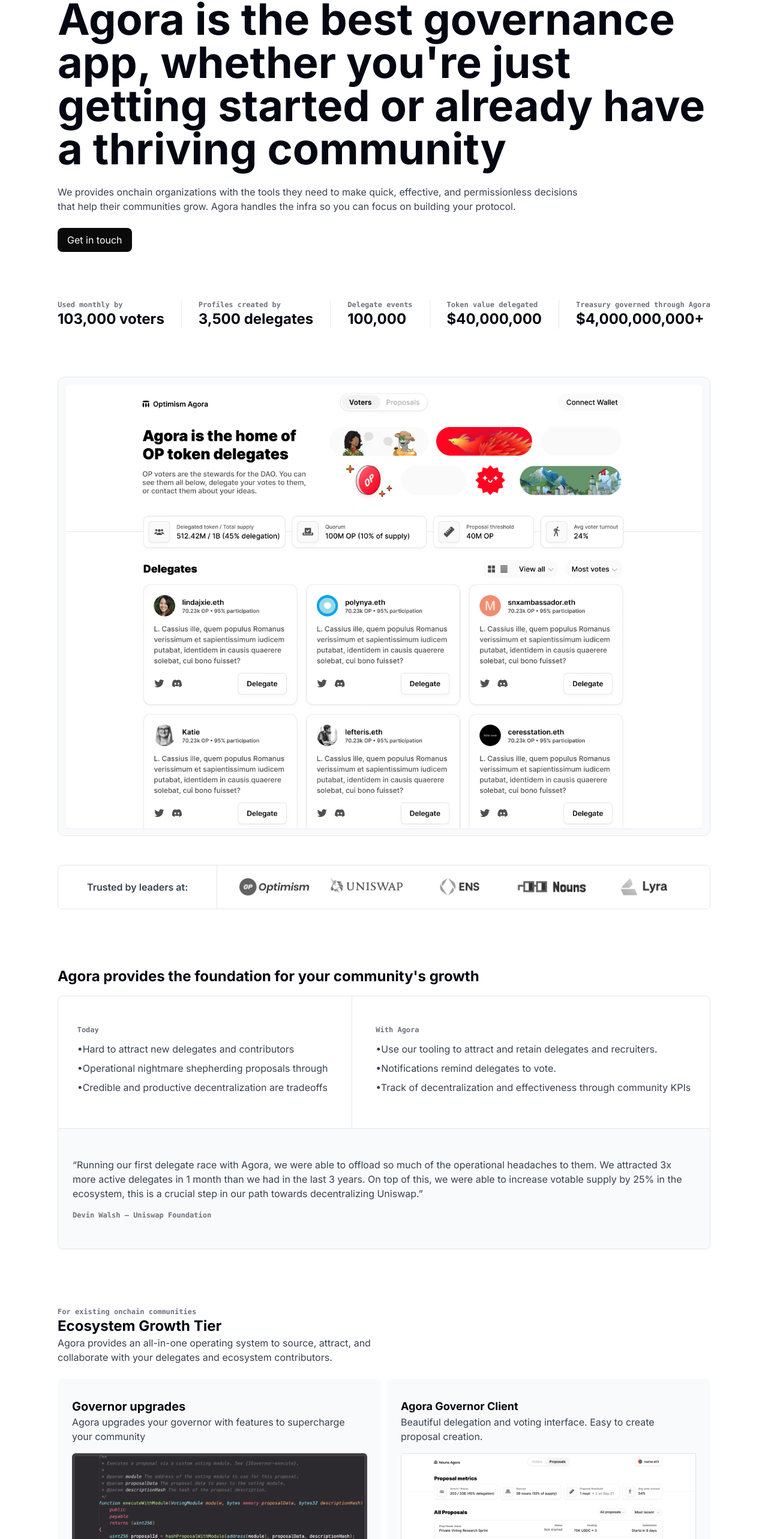
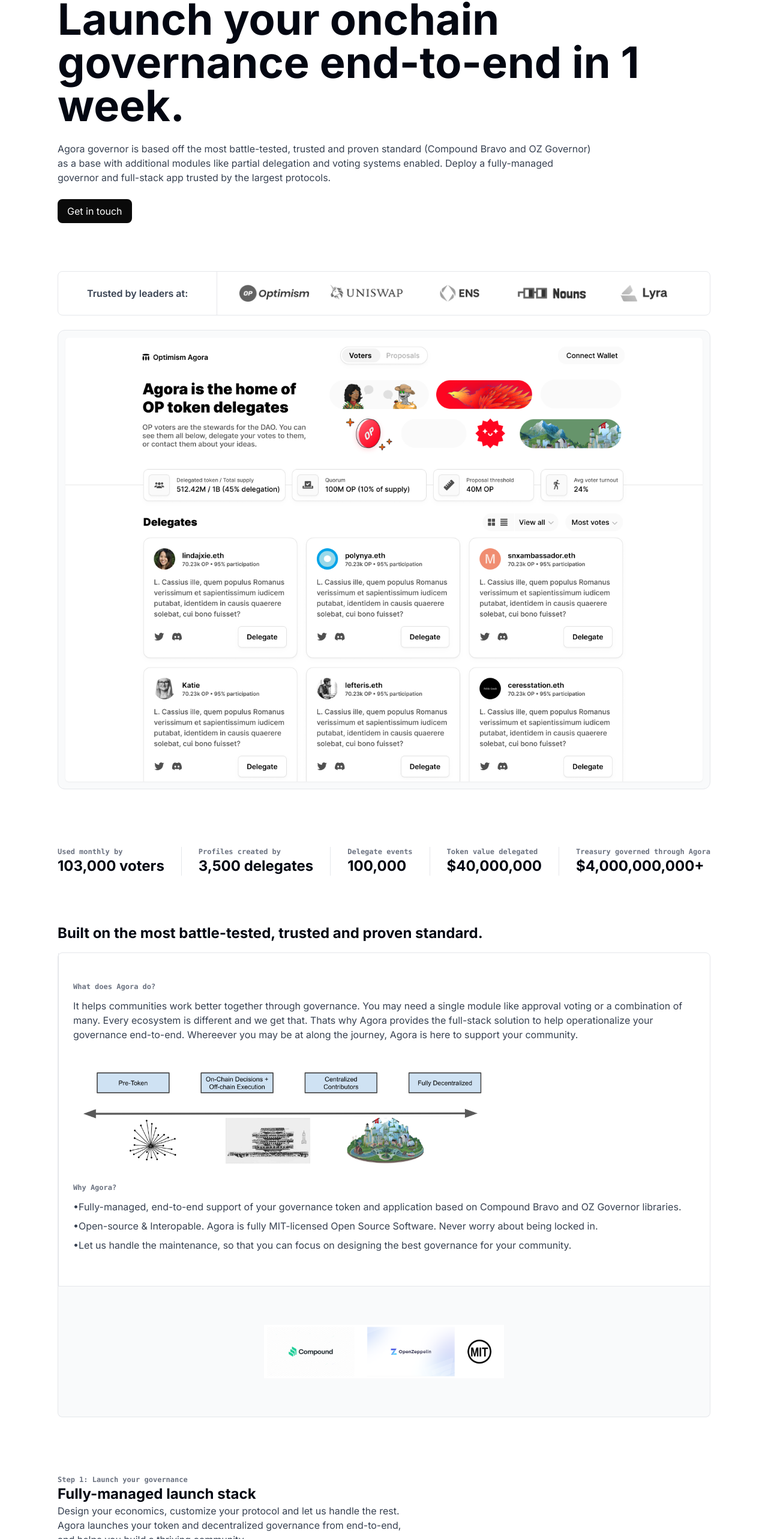
Before and after one commit to voteagora/agora-marketing-site, a Next.js app: page / in a window 1280 px wide. Shown: the part 174-2740 px from the top of the page at 60% size. Built offline with nearby package versions, Linux system fonts and the light colour scheme.

Commit message:
copy changes

```diff
--- a/app/page.tsx
+++ b/app/page.tsx
@@ -45,55 +45,20 @@
             <div className="">
               <h4 className="mb-4">For onchain communities</h4>
               <h1 className="mb-6 sm:text-7xl">
-                Agora is the best governance app, whether you&apos;re just
-                getting started or already have a thriving community
+                Launch your onchain governance end-to-end in 1 week.
               </h1>
               <p className="max-w-4xl">
-                We provides onchain organizations with the tools they need to
-                make quick, effective, and permissionless decisions that help
-                their communities grow. Agora handles the infra so you can focus
-                on building your protocol.
+                Agora governor is based off the most battle-tested, trusted and
+                proven standard (Compound Bravo and OZ Governor) as a base with
+                additional modules like partial delegation and voting systems
+                enabled. Deploy a fully-managed governor and full-stack app
+                trusted by the largest protocols.
               </p>
             </div>
             <button className="py-2 px-4 mt-6 bg-neutral-950 text-white rounded-lg">
               <a href="mailto:charlie@voteagora.com"></a>
               Get in touch
             </button>
-          </div>
-          <div className="flex justify-between sm:mb-20 mb-10 sm:flex-row flex-col gap-y-2">
-            <div>
-              <h4>Used monthly by</h4>
-              <h1>103,000 voters</h1>
-            </div>
-            <div className="border-l"></div>
-            <div>
-              <h4>Profiles created by</h4>
-              <h1>3,500 delegates</h1>
-            </div>
-            <div className="border-l"></div>
-            <div>
-              <h4>Delegate events</h4>
-              <h1>100,000</h1>
-            </div>
-            <div className="border-l"></div>
-            <div>
-              <h4>Token value delegated</h4>
-              <h1>$40,000,000</h1>
-            </div>
-            <div className="border-l"></div>
-            <div>
-              <h4>Treasury governed through Agora</h4>
-              <h1>$4,000,000,000+</h1>
-            </div>
-          </div>
-          <div className="p-3 bg-gray-50 my-6 rounded-xl border">
-            <Image
-              src="/op-agora.png"
-              width={1000}
-              height={1000}
-              alt="Picture of the Optimism Agora"
-              className="w-full rounded-md drop-shadow-sm"
-            />
           </div>
         </section>
         <section className="mb-24 mt-12">
@@ -147,41 +112,95 @@
               />
             </a>
           </div>
+          <div className="p-3 bg-gray-50 my-6 rounded-xl border">
+            <Image
+              src="/op-agora.png"
+              width={1000}
+              height={1000}
+              alt="Picture of the Optimism Agora"
+              className="w-full rounded-md drop-shadow-sm"
+            />
+          </div>
         </section>
+        <section>
+          <div className="flex justify-between sm:mb-20 mb-10 sm:flex-row flex-col gap-y-2">
+            <div>
+              <h4>Used monthly by</h4>
+              <h1>103,000 voters</h1>
+            </div>
+            <div className="border-l"></div>
+            <div>
+              <h4>Profiles created by</h4>
+              <h1>3,500 delegates</h1>
+            </div>
+            <div className="border-l"></div>
+            <div>
+              <h4>Delegate events</h4>
+              <h1>100,000</h1>
+            </div>
+            <div className="border-l"></div>
+            <div>
+              <h4>Token value delegated</h4>
+              <h1>$40,000,000</h1>
+            </div>
+            <div className="border-l"></div>
+            <div>
+              <h4>Treasury governed through Agora</h4>
+              <h1>$4,000,000,000+</h1>
+            </div>
+          </div>
+        </section>
+
         <section>
           <div className="max-w-3xl mb-4 flex flex-col gap-3">
             <h1>
-              Agora provides the foundation for your community&apos;s growth
+              Built on the most battle-tested, trusted and proven standard.
             </h1>
           </div>
           <div className="border rounded-t-lg flex justify-around flex-col sm:flex-row">
-            <div className="px-6 py-12">
-              <h4 className="pb-3">Today</h4>
-              <ul className="flex flex-col">
-                <li>Hard to attract new delegates and contributors</li>
-                <li>Operational nightmare shepherding proposals through</li>
-                <li>Credible and productive decentralization are tradeoffs</li>
-              </ul>
-            </div>
             <div className="sm:border-r"></div>
             <div className="px-6 py-12">
-              <h4 className="pb-3">With Agora</h4>
+              <h4 className="pb-3">What does Agora do?</h4>
+              <p className="mb-8">
+                It helps communities work better together through governance.
+                You may need a single module like approval voting or a combination of
+                many. Every ecosystem is different and we get that. Thats why
+                Agora provides the full-stack solution to help
+                operationalize your governance end-to-end. Whereever you may be at along the
+                journey, Agora is here to support your community.
+              </p>
+              <Image src="/decentralization-process.png" width={700} height={90} alt="ENS logo" className="my-4" />
+              <h4 className="pb-3">Why Agora?</h4>
               <ul className="flex flex-col">
                 <li>
-                  Use our tooling to attract and retain delegates and
-                  recruiters.
+                  Fully-managed, end-to-end support of your governance token and
+                  application based on Compound Bravo and OZ Governor libraries.
                 </li>
-                <li>Notifications remind delegates to vote.</li>
                 <li>
-                  Track of decentralization and effectiveness through community
-                  KPIs
+                  Open-source & Interopable. Agora is fully MIT-licensed Open
+                  Source Software. Never worry about being locked in.
+                </li>
+                <li>
+                  Let us handle the maintenance, so that you can focus on
+                  designing the best governance for your community.
                 </li>
               </ul>
             </div>
           </div>
         </section>
+        <section className="rounded-b-lg px-6 py-12 border-x border-b mb-24 flex justify-around bg-gray-50">
+          <div>
+            <Image
+              src="/giants.png"
+              width={400}
+              height={90}
+              alt="open-source"
+              className="my-4"
+            />
+          </div>
+        </section>
 
-        <section className="rounded-b-lg px-6 py-12 border-x border-b mb-24 flex justify-around bg-gray-50">
+        {/* <section className="rounded-b-lg px-6 py-12 border-x border-b mb-24 flex justify-around bg-gray-50">
           <div>
             <p className="max-w-6xl">
               &ldquo;Running our first delegate race with Agora, we were able to
@@ -193,24 +212,96 @@
             </p>
             <h4 className="mt-4">Devin Walsh – Uniswap Foundation</h4>
           </div>
+        </section> */}
+
+        <section className="pb-24">
+          <div className="max-w-xl mb-4">
+            <h4>Step 1: Launch your governance</h4>
+            <h1>Fully-managed launch stack</h1>
+            <p>
+              Design your economics, customize your protocol and let us handle
+              the rest. Agora launches your token and decentralized governance
+              from end-to-end, and helps you build a thriving community.
+            </p>
+          </div>
+
+          <div className="flex flex-col sm:flex-row justify-between gap-2 my-2">
+            <div className="rounded-lg bg-gray-50 p-6 w-full">
+              <h2>Token launch</h2>
+              <p>
+                We&apos;ll help you do your airdrop right, get a good initial
+                voter base, and deploy your token with the right gov features.
+                <Image
+                  src="/token-launch.png"
+                  width={700}
+                  height={90}
+                  alt="ENS logo"
+                  className="my-4"
+                />
+              </p>
+              <ul>
+                <li>Customize and deploy your governance-ready token.</li>
+                <li>
+                  Deploy a flexible token claim and airdrop UI with built in
+                  delegation cadences.
+                </li>
+                <li>
+                  Run scenario tests and simulation modeling for different
+                  incentive structures of your token launch.
+                </li>
+                <li>Manage multi round airdrops</li>
+              </ul>
+            </div>
+
+            <div className="rounded-lg bg-gray-50 p-6 w-full">
+              <h2>Governance contract deployment</h2>
+              <p>
+                Deploy Agora governor in one-click. Flexible and customizable
+                parameters and modules available.
+              </p>
+              <Image
+                src="/gov-launch.png"
+                width={700}
+                height={90}
+                alt="ENS logo"
+                className="my-4"
+              />
+              <ul>
+                <li>
+                  With partial delegation, no more splitting up multi-sigs to
+                  run programs.
+                </li>
+                <li>
+                  Enable time-bound, split rights and re-delegation capabilities
+                  with liquid delegation.
+                </li>
+                <li>
+                  Deploy For/Against or multiple choice proposals based on your
+                  needs.
+                </li>
+              </ul>
+            </div>
+          </div>
         </section>
 
         <section className="mb-24">
           <div className="max-w-xl mb-4">
-            <h4>For existing onchain communities</h4>
-            <h1>Ecosystem Growth Tier</h1>
+            <h4>Step 2: Grow your ecosystem</h4>
+            <h1>Full-stack governance infrastructure</h1>
             <p>
-              Agora provides an all-in-one operating system to source, attract,
-              and collaborate with your delegates and ecosystem contributors.
+              Agora provides you with the tools to grow your ecosystem and make
+              your community thrive. Agora provides an all-in-one operating
+              system to source, attract, and collaborate with your delegates and
+              ecosystem contributors.
             </p>
           </div>
 
           <div className="flex flex-col sm:flex-row justify-between gap-x-2">
             <div className="rounded-lg bg-gray-50 px-6 py-8 sm:my-2 sm:w-1/2">
-              <h2>Governor upgrades</h2>
+              <h2>Governor modules</h2>
               <p>
-                Agora upgrades your governor with features to supercharge your
-                community
+                Customize your governor with features that your governance
+                needs.
               </p>
               <Image
                 src="/gov-upgrades.png"
@@ -264,7 +355,7 @@
           </div>
 
           <div className="flex flex-col sm:flex-row justify-between gap-2">
-            <div className="rounded-lg bg-gray-50 p-6 sm:w-1/3">
+            <div className="rounded-lg bg-gray-50 px-6 py-8 sm:my-2 sm:w-1/2">
               <Image
                 src="/ecosystem-tools.png"
                 width={400}
@@ -289,7 +380,7 @@
               </ul>
             </div>
 
-            <div className="rounded-lg bg-gray-50 p-6 sm:w-1/3">
+            <div className="rounded-lg bg-gray-50 px-6 py-8 my-2 sm:w-1/2">
               <Image
                 src="/admin-tools.png"
                 width={400}
@@ -297,7 +388,7 @@
                 alt="ENS logo"
                 className="my-4"
               />
-              <h2 className="mb-4 mt-6">Admin mission control</h2>
+              <h2 className="mb-4 mt-6">Admin panel</h2>
               <ul>
                 <li>
                   We help you track where you&rsquo;re at on the
@@ -312,100 +403,28 @@
                 </li>
               </ul>
             </div>
-
-            <div className="rounded-lg bg-gray-50 p-6 sm:w-1/3">
-              <Image
-                src="/open-source.png"
-                width={400}
-                height={90}
-                alt="ENS logo"
-                className="my-4"
-              />
-              <h2 className="mb-4 mt-6">Open-source & Interopable</h2>
-              <ul>
-                <li>
-                  Agora is fully MIT-licensed Open Source Software. Never worry
-                  about being locked in.
-                </li>
-                <li>
-                  We help you deploy Snapshot, Tally and Karma. So that you have
-                  a full fledge governance layer with multiple frontends.
-                </li>
-              </ul>
-            </div>
           </div>
         </section>
-
-        <section className="pb-24">
-          <div className="max-w-xl mb-4">
-            <h4>For soon-to-be-DAOs</h4>
-            <h1>DAO Launch Tier</h1>
-            <p>
-              Agora launches your token and decentralized governance from
-              end-to-end, and helps you build a thriving community.
-            </p>
+        <section>
+          <div className="mb-24">
+            <h4>Want something you dont see? Ask us in Discord</h4>
+            <button className="py-2 px-4 mt-6 bg-neutral-950 text-white rounded-lg">
+              <a href="mailto:charlie@voteagora.com"></a>
+              Request a feature
+            </button>
           </div>
-
-          <div className="flex flex-col sm:flex-row justify-between gap-2 my-2">
-            <div className="rounded-lg bg-gray-50 p-6 w-full">
-              <h2>Token launch</h2>
-              <p>
-                We&apos;ll help you do your airdrop right, get a good initial voter
-                base, and deploy your token with the right gov features.
-                <Image
-                  src="/token-launch.png"
-                  width={700}
-                  height={90}
-                  alt="ENS logo"
-                  className="my-4"
-                />
-              </p>
-              <ul>
-                <li>Customize and deploy your governance-ready token.</li>
-                <li>
-                  Deploy a flexible token claim and airdrop UI with built in
-                  delegation cadences.
-                </li>
-                <li>
-                  Run scenario tests and simulation modeling for different
-                  incentive structures of your token launch. Manage multi round
-                  airdrop.
-                </li>
-              </ul>
-            </div>
-
-            <div className="rounded-lg bg-gray-50 p-6 w-full">
-              <h2>Governance contract deployment</h2>
-              <p>
-                Deploy Agora governor in one-click. Flexible and customizable
-                parameters and modules available.
-              </p>
-              <Image
-                src="/gov-launch.png"
-                width={700}
-                height={90}
-                alt="ENS logo"
-                className="my-4"
-              />
-              <ul>
-                <li>
-                  With partial delegation, no more splitting up multi-sigs to
-                  run programs.
-                </li>
-                <li>
-                  Enable time-bound, split rights and re-delegation capabilities
-                  with liquid delegation.
-                </li>
-                <li>
-                  Deploy For/Against or multiple choice proposals based on your
-                  needs.
-                </li>
-              </ul>
-            </div>
-          </div>
-
-          <div className="rounded-lg bg-gray-50 p-6 my-2">
-            <h2>And everything in the previous tier</h2>
+        </section>
+        <section>
+          <div className="mb-24">
+            <h4>Ready to get started?</h4>
+            <button className="py-2 px-4 mt-6 bg-neutral-950 text-white rounded-lg">
+              <a href="mailto:charlie@voteagora.com"></a>
+              Get in touch
+            </button>
+            <h4>
+              Customers get custom SLAs, prioritized integrations, and input on
+              our roadmap.
+            </h4>
           </div>
         </section>
       </main>
```
Also changed, not shown: public/decentralization-process.png (added), public/giants.png (added).
